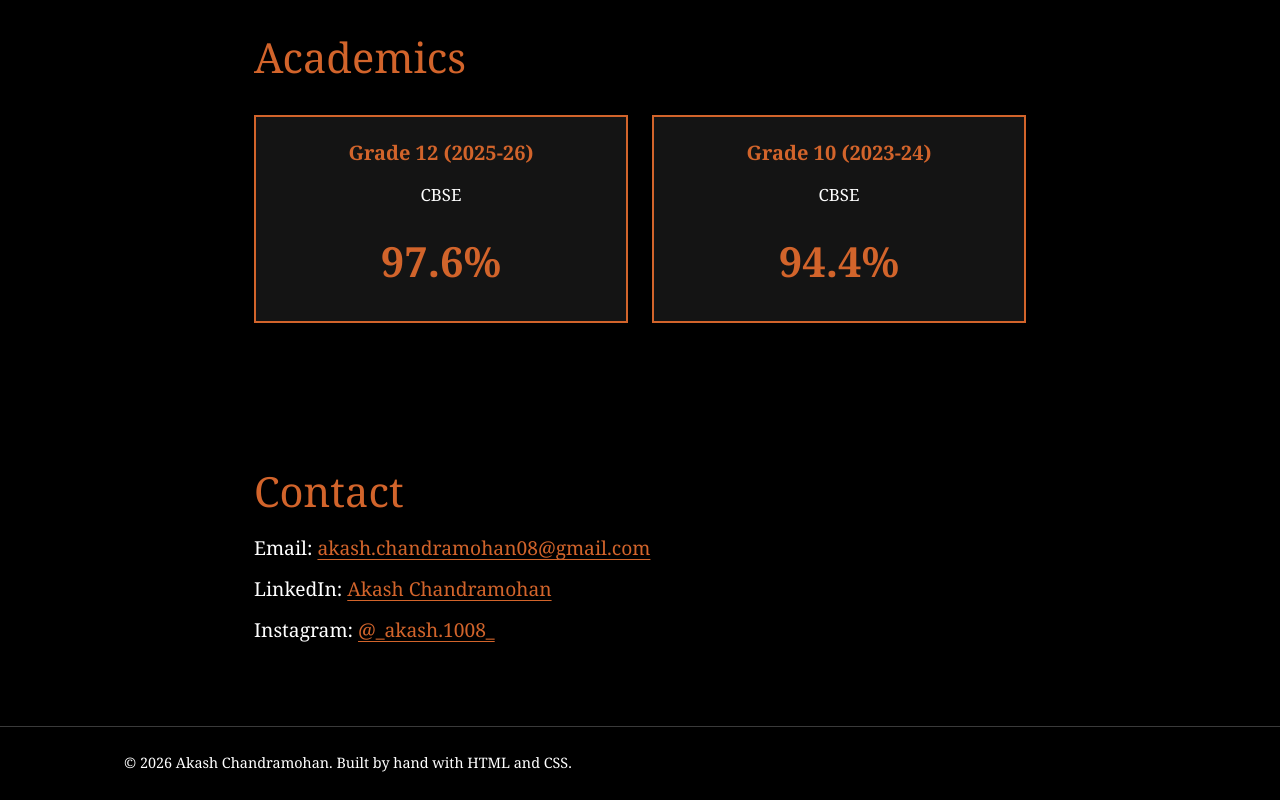
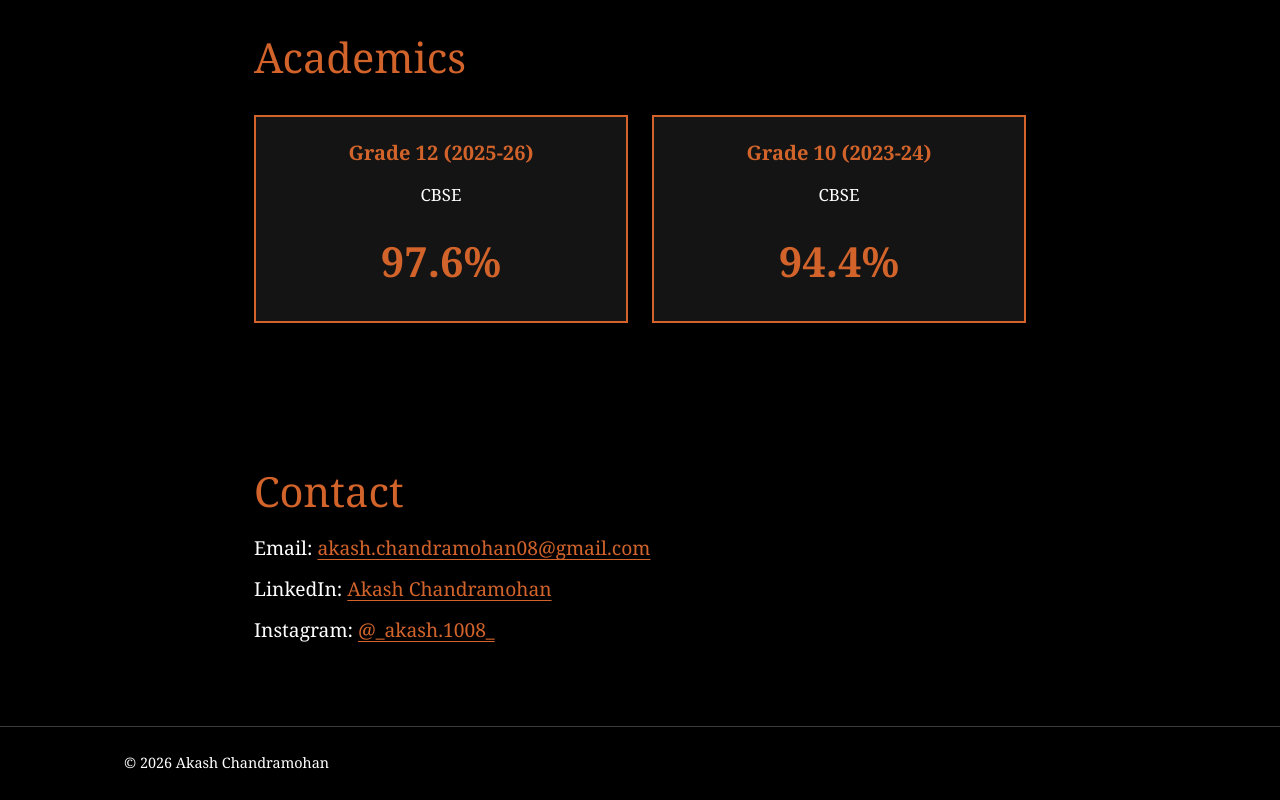
Before and after one commit to akashchandramohan/portfolio, a plain HTML site: page index.html in a window 1280 px wide. Shown: the part 4492-5292 px from the top of the page. Drawn offline with nearby package versions, Linux system fonts and the light colour scheme; a web font is replaced by a local one.

Commit message:
Update index.html

```diff
--- a/index.html
+++ b/index.html
@@ -172,7 +172,7 @@
 </section>
 </main>
 <footer class="site-footer">
-<div class="wrap"><p>© 2026 Akash Chandramohan. Built by hand with HTML and CSS.</p></div>
+<div class="wrap"><p>© 2026 Akash Chandramohan</p></div>
 </footer>
 </body>
 </html>
```
